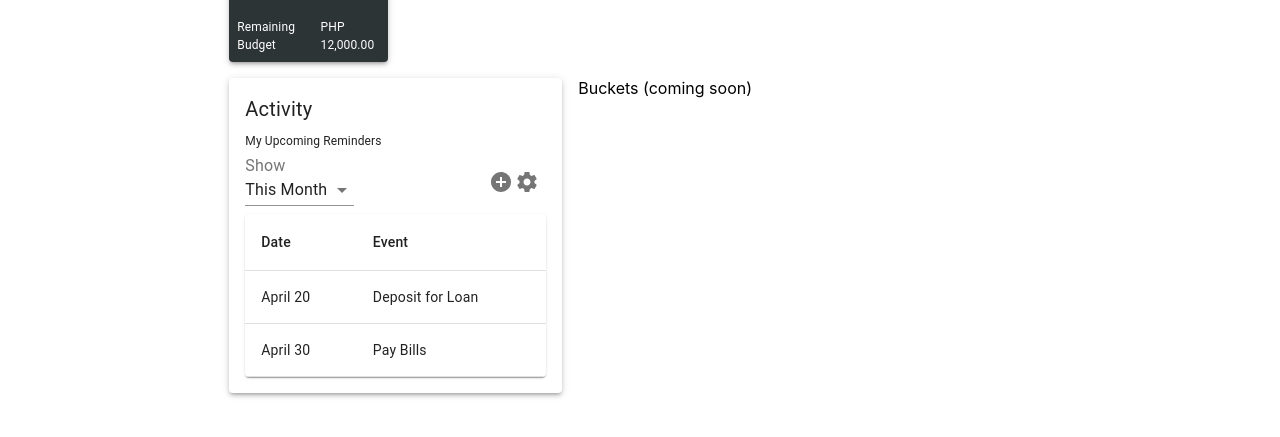
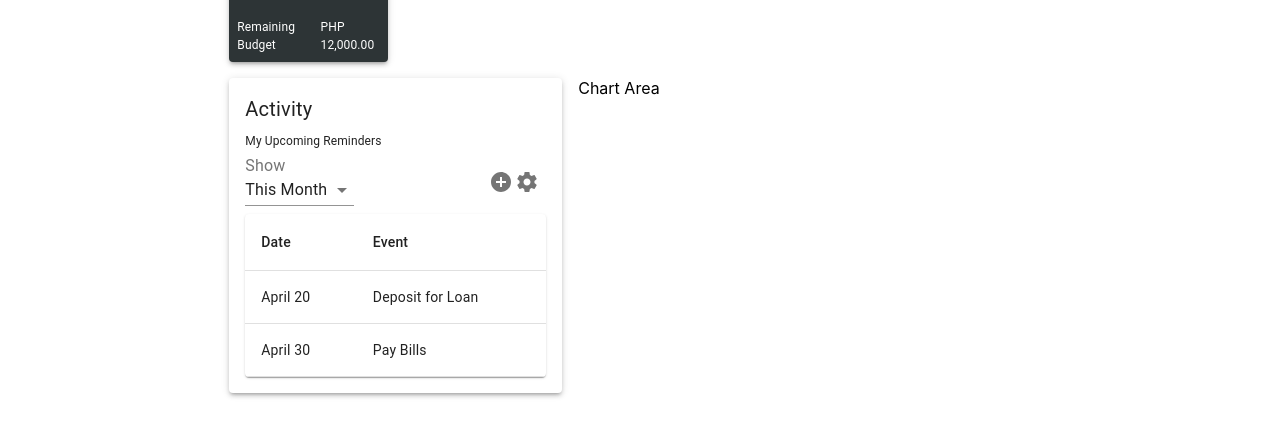
Before and after one commit to josephmeris/simp-save, a React (Create React App) app: page /usermaindashboard in a window 1280 px wide. Shown: the part 337-774 px from the top of the page. Built offline with nearby package versions, Linux system fonts and the light colour scheme.

Commit message:
Add Chart Component Frame

```diff
--- /dev/null
+++ b/src/Components/Dashboard/BucketsChart.js
@@ -0,0 +1,13 @@
+import React, { Component } from 'react';
+
+class BucketsChart extends Component {
+    render() {
+        const { classes } = this.props;
+
+        return (
+            <div> Chart Area </div>
+        );
+    }
+}
+
+export default BucketsChart
--- a/src/Components/Dashboard/UserMainDashboardComponent.js
+++ b/src/Components/Dashboard/UserMainDashboardComponent.js
@@ -6,6 +6,7 @@ import Grid from '@material-ui/core/Grid';
 import { withStyles } from "@material-ui/core/styles";
 import Avatar from '@material-ui/core/Avatar';
 import { deepOrange, deepPurple } from '@material-ui/core/colors';
+import BucketsChart from './BucketsChart';
 
 const styles = theme => ({
     orange: {
@@ -30,7 +31,7 @@ class UserMainDashboardComponent extends Component {
                         <Grid item xs={3}> John Lloyd Cruz</Grid>
                         <Grid item xs={12}> <GoalsSummary /></Grid>
                         <Grid item xs={4}> <UpcomingEvents /></Grid>
-                        <Grid item xs={4}> Buckets (coming soon) </Grid>
+                        <Grid item xs={4}> <BucketsChart /></Grid>
                 </Grid>
                </Grid>
               </Grid>
```
